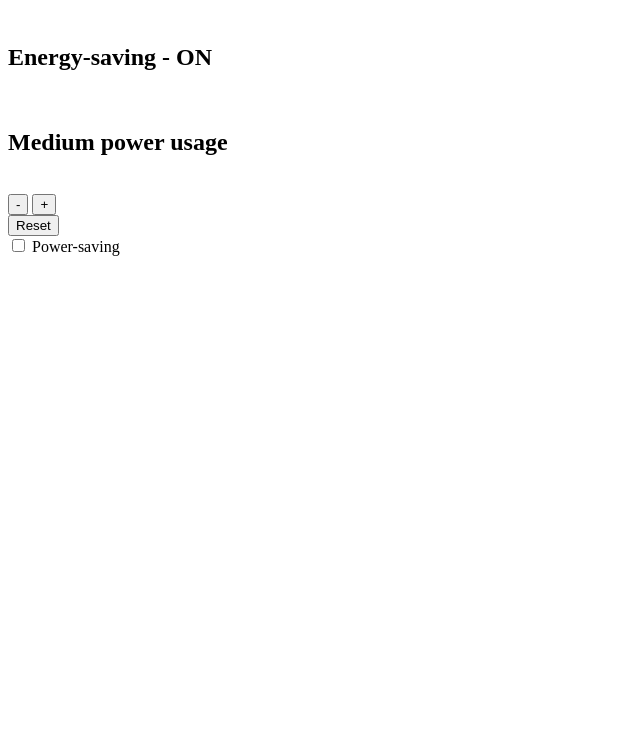
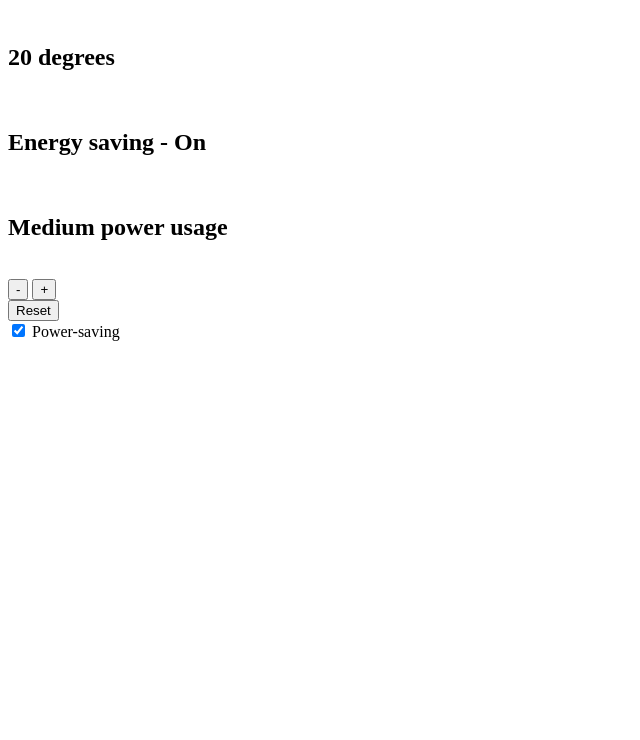
Before and after one commit to SaphMB/thermostat, a plain HTML site: page index.html in a window 1280 px wide. Shown: the part 60-800 px from the top of the page, without its empty margins (0-640 px from the left). Drawn offline with Linux system fonts and the light colour scheme.

Commit message:
Implementing interface between view and model

```diff
--- a/index.html
+++ b/index.html
@@ -2,20 +2,21 @@
 <head>
   <script src="js/Thermostat.js"></script>
   <script src="js/jquery.js"></script>
-
+  <script src="js/helpers.js"></script>
+  <script src="js/interface.js"></script>
 </head>
 
 <body>
-  <h1>18</h1><br />
-  <h2>Energy-saving - ON</h2><br />
-  <h2>Medium power usage</h2><br />
-  <button>-</button>
-  <button>+</button><br />
-  <button>Reset</button><br />
-  <form>
-    <input type="checkbox"> Power-saving
+  <h1>Thermostat</h1><br />
+  <h2 id="temperature">18 degrees</h1><br />
+  <h2 id='energyMode'> Energy saving - </h2><br />
+  <h2 id='powerUsage'>Medium power usage</h2><br />
+  <button id='temperature-down'>-</button>
+  <button id='temperature-up'>+</button><br />
+  <button id='reset'>Reset</button><br />
+  <form >
+    <input id='energyModeToggle' type="checkbox"> Power-saving
   </form>
-
 
 </body>
 </html>
--- /dev/null
+++ b/js/interface.js
@@ -0,0 +1,30 @@
+window.onload = function () {
+  alert("welcome");
+};
+
+var thermostat = new Thermostat();
+
+$(document).ready(function() {
+
+  $('#temperature').text(thermostat.getTemp() + " degrees");
+
+  $('#energyModeToggle').prop('checked', thermostat.powerSavingIsOn());
+  updateModeIndicator();
+
+  $("input").on("click", function() {
+    if($("#energyModeToggle").prop("checked")) {
+      thermostat.powerSavingOn();
+    } else {
+      thermostat.powerSavingOff();
+    };
+    updateModeIndicator();
+  });
+});
+
+function updateModeIndicator () {
+  if (thermostat.powerSavingIsOn()) {
+    $('#energyMode').text("Energy saving - On");
+  } else {
+    $('#energyMode').text("Energy saving - Off");
+  };
+};
```
Also changed, not shown: js/helpers.js (added, +10 -0 lines).
